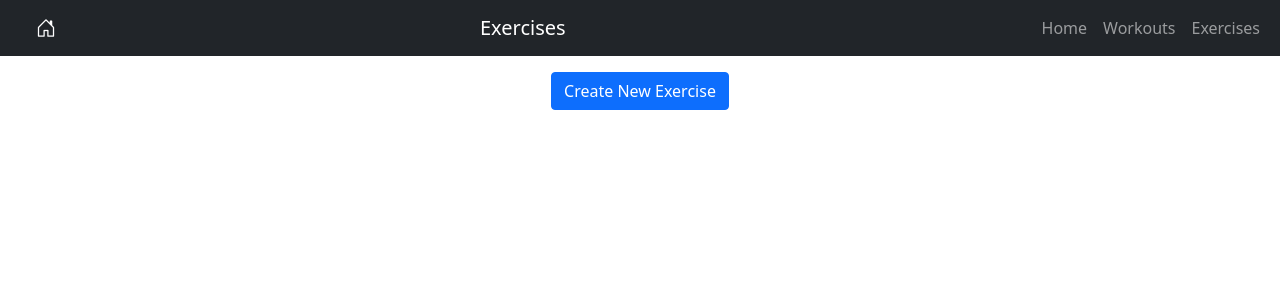
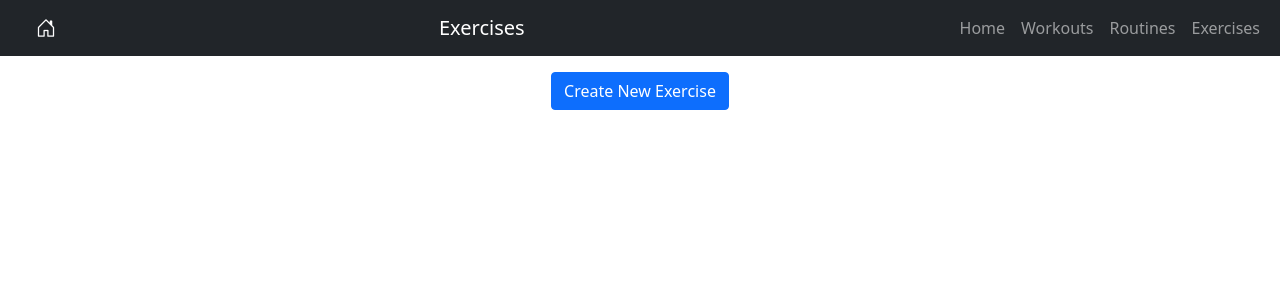
Before and after one commit to charliewhu/Dj_GymBoost, a Django app: page /exercises/ in a window 1280 px wide. Shown: the top 300 px of the page. Run offline with Django 4.2, Linux system fonts and the light colour scheme; data that the repository does not hold is empty; parts of the project's set-up code (start-up, migrations or seed data) failed here and were passed over; some libraries are stand-ins or nearby versions.

Commit message:
added routines to header

```diff
--- a/templates/base.html
+++ b/templates/base.html
@@ -34,6 +34,9 @@
               <a href="{% url 'workouts' %}" id="nav_workouts" class="nav-link">Workouts</a>
             </li>
             <li class="nav-item">
+              <a href="{% url 'routines' %}" id="nav_routines" class="nav-link">Routines</a>
+            </li>
+            <li class="nav-item">
               <a href="{% url 'exercises' %}" id="nav_exercises" class="nav-link">Exercises</a>
             </li>
           </ul>
```
Also changed, not shown: 1 other file.
